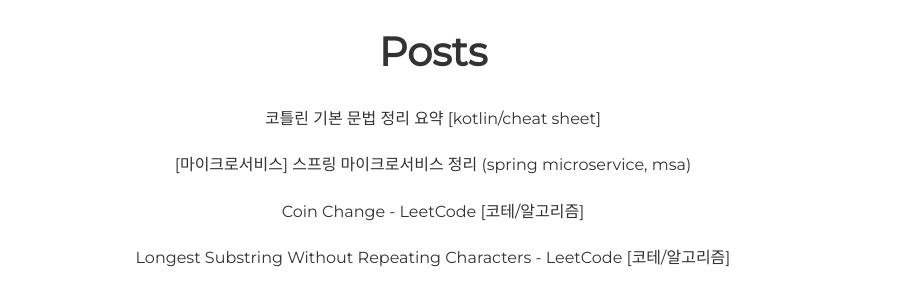
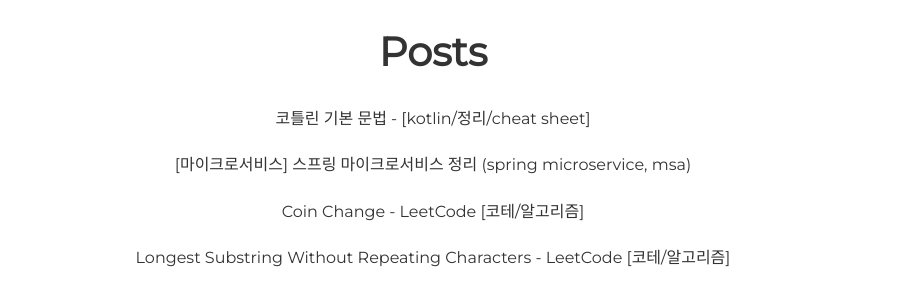
Before and after one commit to kimchanjung/blog-backup, a Jekyll site: the page built from index.html, in a window 1280 px wide and 900 px high, scrolled down 3569 px. Shown: the part 151-444 px from the top of the window, without its empty margins (207-1130 px from the left). Built offline with Jekyll 4.4.1, drawn with Linux system fonts in a browser that asks for light colours.

Commit message:
코틀린 문법 제목 수정

```diff
--- a/_posts/kotlin/2020-04-29-kotlin-basic-syntax-summary.md
+++ b/_posts/kotlin/2020-04-29-kotlin-basic-syntax-summary.md
@@ -1,13 +1,13 @@
 ---
 layout: post
-title: "코틀린 기본 문법 정리 요약 [kotlin/cheat sheet] "
+title: "코틀린 기본 문법 - [kotlin/정리/cheat sheet] "
 description: 코틀린 기본 문법 정리 요약
 author: kimchanjung
 date: 2020-04-29 00:00:00 +0900
 categories: kotlin
 published: true
 ---
-## 코틀린 기본 문법 정리 요약
+## 코틀린 기본 문법
 
 kotlin 기본 문법을 간략하게 파악 해보기 위한 요약 정리 입니다. kotlin 문법의 모든 내용을 다루지는 않지만 간략하게 훝어 보는 용도로 포스팅합니다.
 
```
